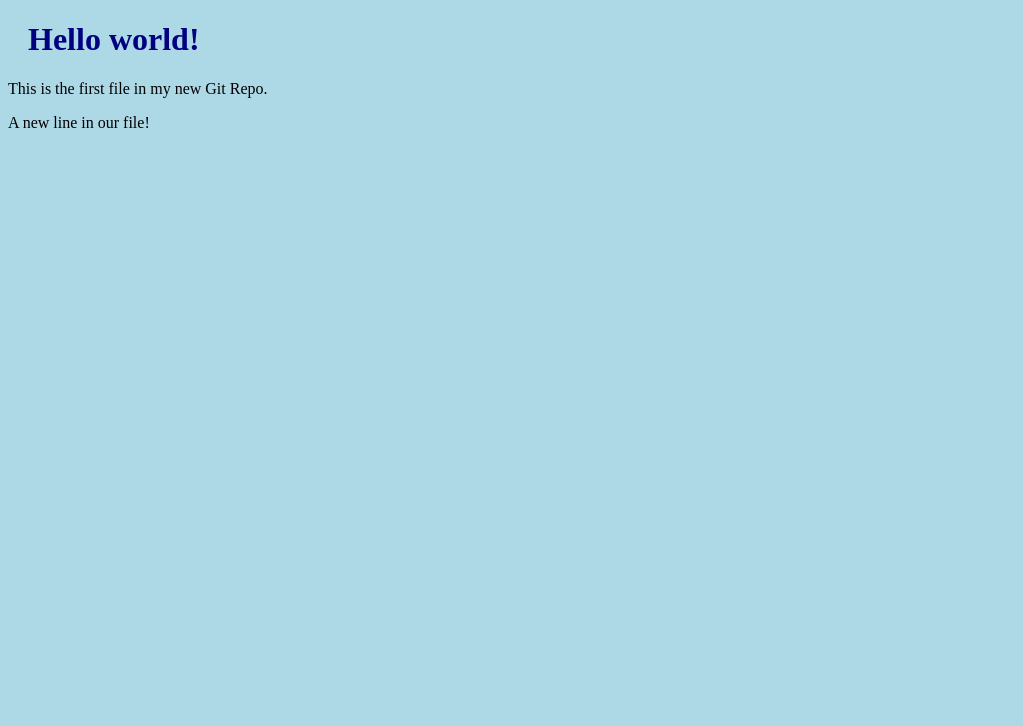
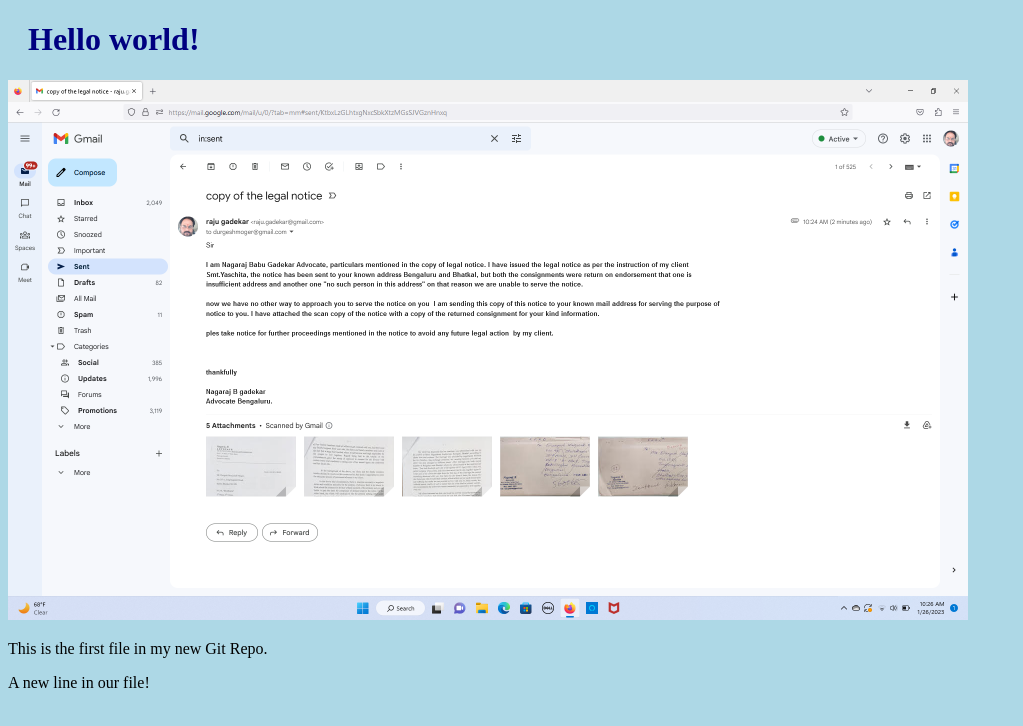
Before and after one commit to VigneshJaiwant/H-W, a plain HTML site: page index.html in a window 1280 px wide. Shown: the whole page, without its empty margins (0-1023 px from the left). Drawn offline with Linux system fonts and the light colour scheme.

Commit message:
Added image to hw

```diff
--- a/index.html
+++ b/index.html
@@ -7,6 +7,8 @@
 <body>
 
 <h1>Hello world!</h1>
+<div><img src="2023-01-26 (2).png" alt="Hello World from Space"
+style="width:100%;max-width:960px"></div>
 <p>This is the first file in my new Git Repo.</p>
 <p>A new line in our file!</p>
 
```
Also changed, not shown: 2023-01-26 (2).png (added).
